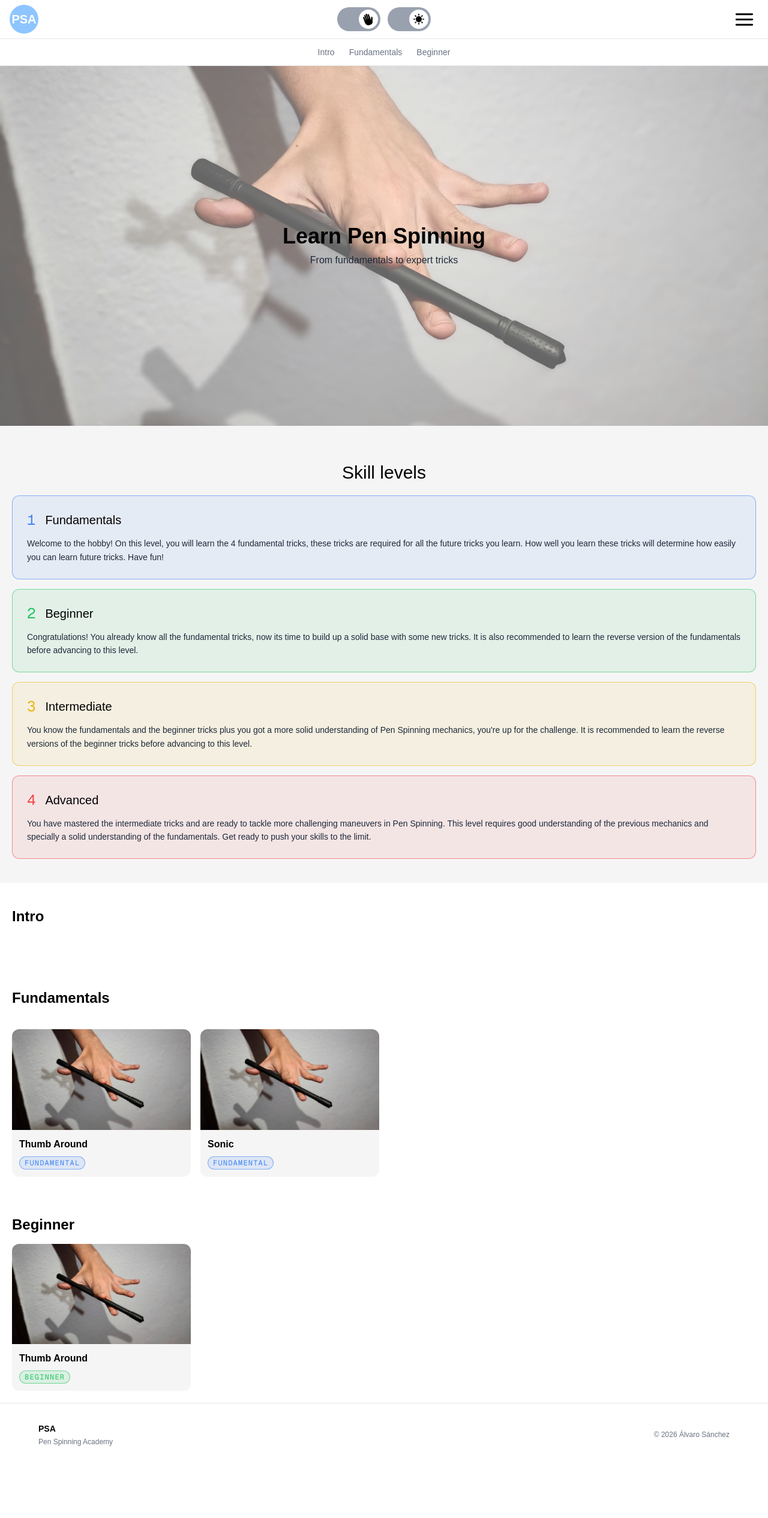
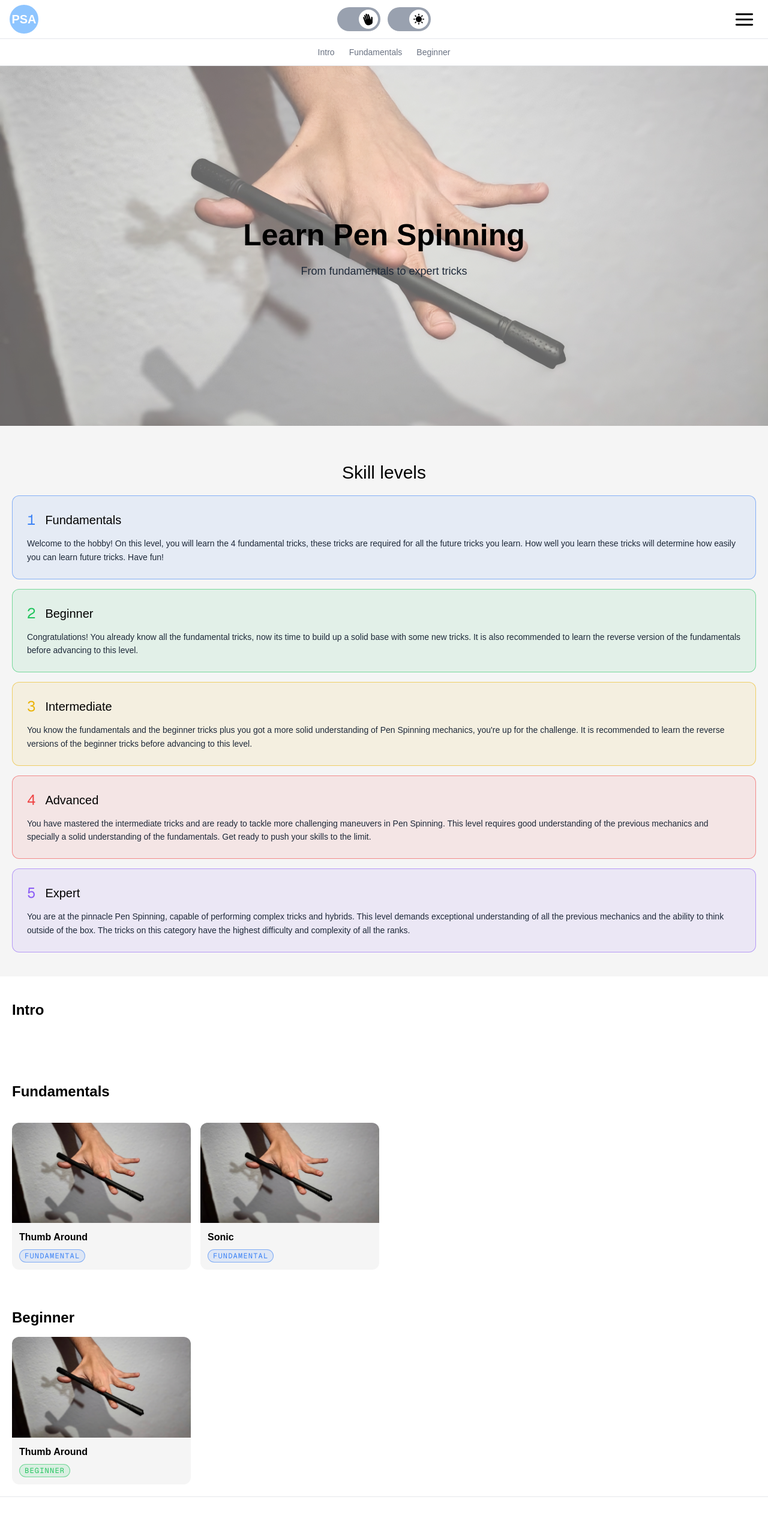
Before and after one commit to AllwarsGIT/penspinning-academy, a Next.js app: page /learn in a window 1280 px wide. Shown: the top 2531 px of the page at 60% size. Before the commit the page ends 2444 px from the top, so only its background shows below. Built offline with nearby package versions, Linux system fonts and the light colour scheme.

Commit message:
Video not found and some overall fixes and aditions to the visuals

```diff
--- a/src/app/globals.css
+++ b/src/app/globals.css
@@ -6,46 +6,16 @@ html {
   scroll-behavior: smooth;
 }
 
-.swiper-button-next,
-.swiper-button-prev {
-    color: black;
-    background: white;
-    border-radius: 50%;
-    width: 40px !important;
-    height: 40px !important;
-    padding: 8px;
+
+.hero-responsive{
+  margin:0px;
+  font-size: clamp(25px, 5vw, 50px);
 }
 
-.swiper-button-next::after,
-.swiper-button-prev::after {
-    font-size: 14px !important;
+.subtitle-responsive {
+  font-size: clamp(16px, 4vw, 25px);
 }
 
-.swiper-pagination {
-    bottom: -6px !important;
-    /* top: 4px !important; */
-}
-
-.swiper-pagination-bullet {
-    background: black !important;
-    opacity: 0.3;
-}
-
-.swiper-pagination-bullet-active {
-    background: black !important;
-    opacity: 1;
-
-}
-
-.dark .swiper-pagination-bullet {
-    background: white !important;
-    opacity: 0.3;
-}
-
-.dark .swiper-pagination-bullet-active {
-    background: white !important;
-    opacity: 1;
-}
 
 :root {
   --background: #f5f5f5;
--- a/src/app/learn/page.tsx
+++ b/src/app/learn/page.tsx
@@ -44,9 +44,9 @@ function TricksPage() {
                     sizes="100vw"
                     className="object-cover opacity-60 "
                 />
-                <div className="relative z-10 flex flex-col items-center">
-                    <h1 className="text-4xl font-bold">Learn Pen Spinning</h1>
-                    <p className="text-gray-800 dark:text-gray-200 mt-2">From fundamentals to expert tricks</p>
+                <div className="relative z-10 flex flex-col justify-center items-center">
+                    <h1 className="hero-responsive font-bold">Learn Pen Spinning</h1>
+                    <p className=" text-sm md:text-lg text-gray-800 dark:text-gray-200 mt-2">From fundamentals to expert tricks</p>
                 </div>
             </div>
 
@@ -58,21 +58,21 @@ function TricksPage() {
 
 
 
-            <div className=" p-5 flex flex-col gap-16 bg-white dark:bg-black transition-colors ease-in-out duration-500">
-                <section id="intro" className="flex flex-col  scroll-mt-32 ">
+            <div className=" p-5 flex flex-col justify-center items-center gap-16 bg-white dark:bg-black transition-colors ease-in-out duration-500">
+                <section id="intro" className="flex flex-col w-full max-w-400 gap-4 scroll-mt-32">
                     <h1 className="py-5 text-2xl font-bold">Intro</h1>
 
 
                 </section>
 
-                <section id="fundamentals" className="flex flex-col gap-4 scroll-mt-32">
+                <section id="fundamentals" className="flex flex-col w-full max-w-400 gap-4 scroll-mt-32">
                     <h1 className="py-5 text-2xl font-bold">Fundamentals</h1>
                     <TrickNameList difficulty="fundamental"/>
 
 
                 </section>
 
-                <section id="beginner" className="flex flex-col gap-4 scroll-mt-32">
+                <section id="beginner" className="flex flex-col w-full max-w-400 gap-4 scroll-mt-32">
                     <h1 className="text-2xl font-bold">Beginner</h1>
                     <TrickNameList difficulty="beginner"/>
 
--- a/src/app/tricks/[slug]/components/modifierToggle.tsx
+++ b/src/app/tricks/[slug]/components/modifierToggle.tsx
@@ -11,9 +11,9 @@ function ModifierToggle({ modifierId, isActive, onToggle, options }: ModifierTog
     return (
         <div
             onClick={() => onToggle(modifierId)}
-            className="flex flex-row gap-1 bg-white dark:bg-black p-1 my-2 rounded-xl w-fit cursor-pointer transition-colors duration-500 ease-in-out "
+            className="flex flex-row gap-1 bg-white dark:bg-black p-1 my-2 rounded-xl w-fit group  transition-colors duration-500 ease-in-out group group:cursor-pointer "
         >
-            <button className={`px-4 py-2 rounded-lg font-bold transition-all duration-200 ease-in-out ${
+            <button className={`group px-4 py-2 rounded-lg font-bold transition-all duration-200 ease-in-out ${
                 !isActive ? "bg-gray-200 text-black" : "text-gray-400"
             }`}>
                 {options[0]}
--- a/src/components/footer.tsx
+++ b/src/components/footer.tsx
@@ -3,13 +3,15 @@ import React from 'react'
 function Footer() {
     return (
         <footer className="w-full px-8 py-8 border-t border-gray-200 dark:border-gray-800 bg-white dark:bg-black transition-colors duration-500">
-            <div className="max-w-6xl mx-auto flex flex-col md:flex-row items-center justify-between gap-4">
+            <div className="max-w-400 mx-auto flex flex-col md:flex-row items-center justify-between gap-4">
                 <div className="flex flex-col items-center md:items-start gap-1">
                     <span className="font-bold text-sm">PSA</span>
                     <span className="text-xs text-gray-500">Pen Spinning Academy</span>
                 </div>
 
                 <span className="text-xs text-gray-500">© 2026 Álvaro Sánchez</span>
+
+                <div className="w-35 "/>
             </div>
         </footer>
     )
--- a/src/components/hero.tsx
+++ b/src/components/hero.tsx
@@ -3,7 +3,7 @@ import Link from 'next/link'
 
 function Hero() {
     return (
-        <section className="relative flex flex-col items-center justify-center min-h-200 max-h-[60vh] overflow-hidden mt-16">
+        <section className="relative flex flex-col items-center justify-center min-h-180 max-h-[60vh] overflow-hidden mt-16">
             <video
                 className="absolute inset-0 w-full h-full object-cover"
                 src="/psaIntro.mp4"
@@ -15,20 +15,20 @@ function Hero() {
             <div className="absolute inset-0 bg-black/50" />
 
             <div className="relative z-10 flex flex-col items-center gap-4 px-8 text-center">
-                <h1 className="text-5xl font-bold text-white font-inter">
+                <h1 className="hero-responsive font-bold text-white font-inter">
                     Pen Spinning Academy
                 </h1>
-                <p className="text-gray-300 text-lg max-w-md">
+                <p className="subtitle-responsive text-gray-300   ">
                     The most powerful resource to learn penspinning
                 </p>
                 <div className="flex flex-row gap-3 mt-2">
                     <Link
                         href="/learn"
-                        className="px-6 py-2.5 bg-white text-black rounded-lg text-sm font-medium hover:bg-gray-200 transition-colors"
+                        className="px-6 py-2.5 bg-white text-black rounded-lg text-xs sm:text-sm font-medium hover:bg-gray-200 transition-colors"
                     >
                         Start learning
                     </Link>
-                    <button className="px-6 py-2.5 border border-white text-white rounded-lg text-sm font-medium hover:bg-white/10 transition-colors">
+                    <button className="px-6 py-2.5 border border-white text-white rounded-lg text-xs sm:text-sm font-medium hover:bg-white/10 transition-colors">
                         How it works
                     </button>
                 </div>
--- a/src/components/skillList.tsx
+++ b/src/components/skillList.tsx
@@ -26,12 +26,12 @@ const skillRanges = [
         description:"You have mastered the intermediate tricks and are ready to tackle more challenging maneuvers in Pen Spinning. This level requires good understanding of the previous mechanics and specially a solid understanding of the fundamentals. Get ready to push your skills to the limit.",
         color: "#ef4444"
     },
-    // {
-    //     number: 5,
-    //     name: "Expert",
-    //     description:"You are a true master of Pen Spinning, capable of performing complex tricks and hybrids. This level demands exceptional understanding of all the previous mechanics and the ability to think outside of the box. The tricks on this category have the highest difficulty and complexity of all the ranks. ",
-    //     color: "#8b5cf6"
-    // }
+    {
+        number: 5,
+        name: "Expert",
+        description:"You are at the pinnacle Pen Spinning, capable of performing complex tricks and hybrids. This level demands exceptional understanding of all the previous mechanics and the ability to think outside of the box. The tricks on this category have the highest difficulty and complexity of all the ranks.",
+        color: "#8b5cf6"
+    }
 ]
 
 function skillList() {
--- a/src/data/trickInstances.json
+++ b/src/data/trickInstances.json
@@ -6,7 +6,7 @@
             "thumbnail": "",
             "videos": [
                 {
-                    "url": "",
+                    "url": "/psaIntro.mp4",
                     "type": "main" ,
                     "order": 0
                 },
@@ -19,27 +19,33 @@
                     "url": "",
                     "type": "step",
                     "order": 2
-                },{
+                },
+                {
                     "url": "",
                     "type": "step",
                     "order": 3
-                },{
+                },
+                {
                     "url": "",
                     "type": "step",
                     "order": 4
-                },{
+                },
+                {
                     "url": "",
                     "type": "step",
                     "order": 5
-                },{
+                },
+                {
                     "url": "",
                     "type": "step",
                     "order": 6
-                },{
+                },
+                {
                     "url": "",
                     "type": "step",
                     "order": 7
-                },{
+                },
+                {
                     "url": "",
                     "type": "step",
                     "order": 8
```
Also changed, not shown: src/app/tricks/[slug]/components/trickViewer.tsx (+21 -10 lines).
